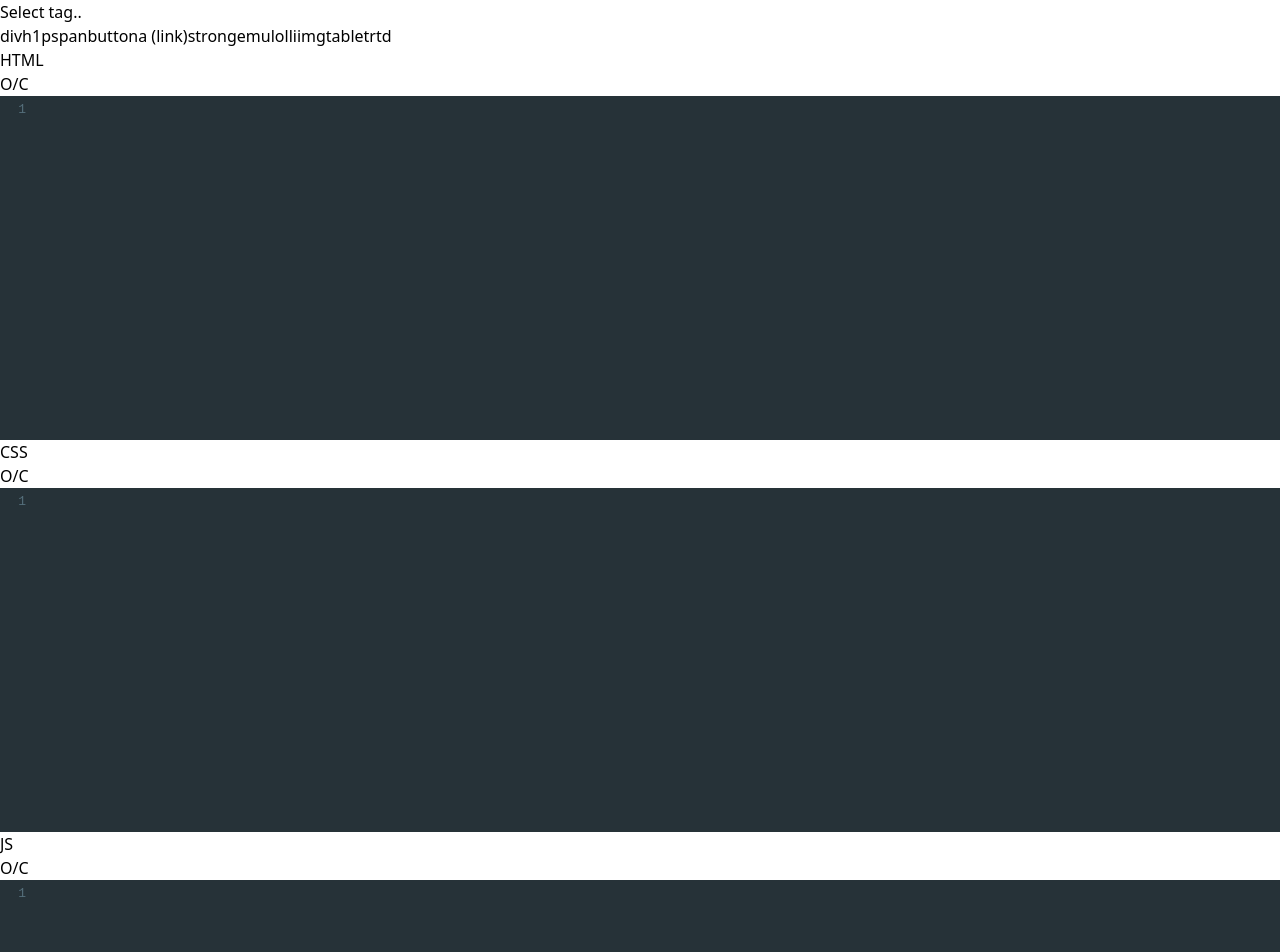
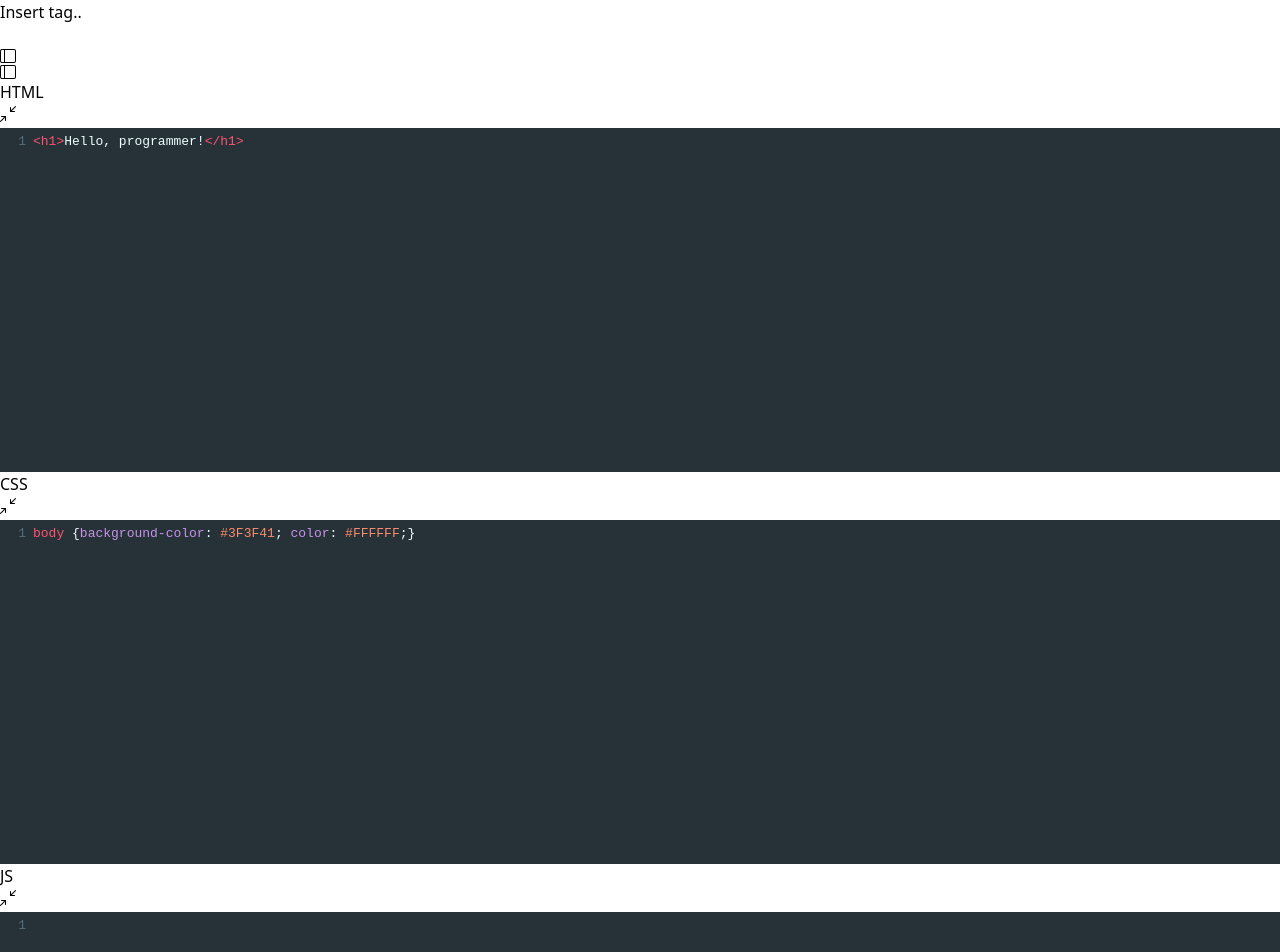
Before and after one commit to zohaibxJackie/Html-Css-Js-Compiler, a React (Vite) app: page / in a window 1280 px wide. Shown: the top 952 px of the page. Built offline with nearby package versions, Linux system fonts and the light colour scheme.

Commit message:
Added full functionality

```diff
--- a/package.json
+++ b/package.json
@@ -12,9 +12,11 @@
   "dependencies": {
     "codemirror": "^5.65.17",
     "lodash": "^4.17.21",
+    "re-resizable": "^6.9.17",
     "react": "^18.3.1",
     "react-codemirror2": "^8.0.0",
-    "react-dom": "^18.3.1"
+    "react-dom": "^18.3.1",
+    "react-icons": "^5.2.1"
   },
   "devDependencies": {
     "@types/react": "^18.3.3",
--- a/src/App.jsx
+++ b/src/App.jsx
@@ -1,74 +1,151 @@
 import { useEffect, useState } from "react";
+import { Resizable } from 're-resizable';
 import Editor from "./components/Editor";
 import debounce from 'lodash/debounce';
-import InsertTag from "./components/InsertTag";
+import Header from "./components/Header";
 import useLocalStorage from "./CustomHooks/useLocalStorage";
+import { BsArrowsAngleContract } from "react-icons/bs";
+import { BsArrowsAngleExpand } from "react-icons/bs";
 
 function App() {
-  const [html, setHtml] = useLocalStorage("html","");
-  const [css, setCss] = useLocalStorage("css","");
-  const [js, setJs] = useLocalStorage("js","");
+  const [html, setHtml] = useLocalStorage("html", "<h1>Hello, programmer!</h1>");
+  const [css, setCss] = useLocalStorage("css", "body {background-color: #3F3F41; color: #FFFFFF;}");
+  const [js, setJs] = useLocalStorage("js", "");
   const [srcDoc, setSrcDoc] = useState("");
+
+  // These variables are to handle the flex grow of code editors
+  const [htmlGrow, setHtmlGrow] = useState("flex-grow");
+  const [cssGrow, setCssGrow] = useState("flex-grow");
+  const [jsGrow, setJsGrow] = useState("flex-grow");
+
+  // These variables are to handle toggle betwee icons when the editor is open or close
+  const [iconToggleHtml, setIconToggleHtml] = useState(true);
+  const [iconToggleCss, setIconToggleCss] = useState(true);
+  const [iconToggleJs, setIconToggleJs] = useState(true);
+
+  const [layoutVarOne, setLayoutVarOne] = useState(true);
+  // I will use this variable to set the value of ifram to dynamically change in vh
+  const [layoutVarTwo, setLayoutVarTwo] = useState(true);
 
   const debounceUpdate = debounce(() => {
     setSrcDoc(`
       <html>
+      <head>
+        <meta charset="UTF-8" />
+        <link rel="icon" type="image/svg+xml" href="/vite.svg" />
+        <meta name="viewport" content="width=device-width, initial-scale=1.0" />
+      </head>
+        <style>${css}</style>
         <body>${html}</body>
-      <style>${css}</style>
         <script>${js}</script>
       </html>
     `)
-  }, 1000);
+  }, 250);
 
   useEffect(() => {
     debounceUpdate();
   }, [html, css, js]);
 
+  const handleLength = (e) => {
+    // This function is to handle the length of the the code editor and also to change the opend and close icon of code editors
+    if (e === 'HTML') {
+      setHtmlGrow(htmlGrow === 'flex-grow' ? 'flex-grow-0 collapse-code' : 'flex-grow');
+      setIconToggleHtml(!iconToggleHtml)
+    } else if (e === 'CSS') {
+      setCssGrow(cssGrow === 'flex-grow' ? 'flex-grow-0 collapse-code' : 'flex-grow');
+      setIconToggleCss(!iconToggleCss)
+    } else if (e === 'JS') {
+      setJsGrow(jsGrow === 'flex-grow' ? 'flex-grow-0 collapse-code' : 'flex-grow');
+      setIconToggleJs(!iconToggleJs)
+    }
+
+  }
+
+  const changeLayout = (e) => {
+    if (e === 'column') {
+      setLayoutVarOne(false);
+      setLayoutVarTwo(false);
+    } else {
+      setLayoutVarOne(true);
+      setLayoutVarTwo(true);
+    }
+  }
 
   return (
-    <div>
-      <InsertTag setHtml={setHtml} />
-      <div className="h-[50vh] flex gap-4 p-3 bg-zinc-700">
-        <div className="flex-grow basis-0 flex flex-col">
+    <>
+      <Header setHtml={setHtml} changeLayout={changeLayout} />
+      {/* This is the code editors section */}
+
+      <div className={`flex ${layoutVarOne ? 'flex-col' : 'flex-row'} overflow-hidden`}>
+        {/* The resizable will allow it to resize if the user want to resize */}
+      <Resizable
+      enable={{
+        right: true,   // Allow resizing from the right side only
+        left: false,
+        top: false,
+        bottom: false,
+        topRight: false,
+        bottomRight: false,
+        bottomLeft: false,
+        topLeft: false,
+      }}
+      minWidth={'30vw'}
+      >
+        <div className={`flex gap-4 p-3 min-w-[30vw] bg-zinc-700 ${layoutVarOne ? "flex-row" : "flex-col"}`}>
+          <div className={`${htmlGrow} flex flex-col`}>
             {/* HTml editor */}
+            <div className='flex justify-between bg-black text-white pr-2 pl-4'>
+              <p>HTML</p>
+              <button onClick={() => handleLength('HTML')}>{iconToggleHtml ? <BsArrowsAngleContract /> : <BsArrowsAngleExpand />}</button>
+            </div>
             <Editor
-          currentLanguage={"HTML"}
               language={"xml"}
               value={html}
               onchange={setHtml}
+              iconToggleHtml={iconToggleHtml}
             />
           </div>
-        <div className="flex-grow basis-0 flex flex-col">
+          <div className={`${cssGrow} flex flex-col`}>
             {/* CSS editor */}
+            <div className='flex justify-between bg-black text-white pr-2 pl-4'>
+              <p>CSS</p>
+              <button onClick={() => handleLength('CSS')}>{iconToggleCss ? <BsArrowsAngleContract /> : <BsArrowsAngleExpand />}</button>
+            </div>
             <Editor
-          currentLanguage={"CSS"}
               language={"css"}
               value={css}
               onchange={setCss}
+              iconToggleCss={iconToggleCss}
             />
           </div>
-        <div className="flex-grow basis-0 flex flex-col">
+          <div className={`${jsGrow} flex flex-col`}>
             {/* JS editor */}
+            <div className='flex justify-between bg-black text-white pr-2 pl-4'>
+              <p>JS</p>
+              <button onClick={() => handleLength('JS')}>{iconToggleJs ? <BsArrowsAngleContract /> : <BsArrowsAngleExpand />}</button>
+            </div>
             <Editor
-          currentLanguage={"JS"}
               language={"javascript"}
               value={js}
               onchange={setJs}
+              iconToggleJs={iconToggleJs}
             />
           </div>
         </div>
-      {/* this is the lower section */}
-      <div className="h-[50vh]">
+      </Resizable>
+        {/* this is the ifram section where website is rendered */}
+        <div className={`${layoutVarTwo ? 'h-[50vh]' : 'h-[100vh]'} w-full`}>
           <iframe
             srcDoc={srcDoc}
             height={'100%'}
             width={'100%'}
             title="Output"
-        sandbox="allow-scripts"
+            sandbox="allow-scripts allow-modals"
           />
         </div>
       </div>
+    </>
   )
 }
 
-export default App
+export default App;
--- a/src/components/Editor.jsx
+++ b/src/components/Editor.jsx
@@ -10,13 +10,9 @@ const Editor = (props) => {
     const handleChange = (editor, data, value) => {
         onchange(value);
     }
+
   return (
     <>
-     <div className='flex justify-between bg-black text-white pr-2 pl-4'>
-        <p>{currentLanguage}</p>
-        <button>O/C</button>
-     </div>
-     <div>
       <CodeMirror
         onBeforeChange={handleChange}
         value={value}
@@ -28,7 +24,6 @@ const Editor = (props) => {
           lineNumbers: true,
         }}
       />
-    </div>
     </>
   )
 }
--- a/src/components/InsertTag.jsx
+++ b/src/components/Header.jsx
@@ -1,19 +1,25 @@
-import { useRef, useState } from 'react';
+import { useState } from 'react';
 
-const InsertTag = ({ setHtml }) => {
+import { BsLayoutSidebar } from "react-icons/bs";
+
+const Header = ({ setHtml, changeLayout }) => {
+    // using scale property to show and hide the menu of HTML tags
     const [scale, setScale] = useState(0);
     const handleClick = (e) => {
-        setHtml(prev => prev === '' ? prev + e : prev + '\n' + e)
-        setScale(0)
+        setHtml(prev => prev === '' ? prev + e : prev + '\n' + e);
+        setScale(0);
     }
     const showItems = () => {
+        console.log("hello")
         setScale(prev => prev === 0 ? 1 : 0)
     }
+
     return (
-        <div className="bg-zinc-700">
-            <div className='border-black border rounded ml-[25vw] mt-3 px-3 py-1 text-white bg-zinc-800 relative inline-block cursor-pointer'>
-                <p onClick={showItems}>Select tag..</p>
-                <div className={`absolute left-0 top-[2.2rem] w-[8rem] bg-zinc-800 rounded flex flex-col z-50 scale-${scale}`}>
+        <div className="bg-zinc-700 flex justify-between gap-4 p-4">
+            <div className='border-black border rounded px-3 py-1 text-white bg-zinc-800 relative inline-block cursor-pointer'>
+                <button title='Insert HTML tags' onClick={showItems}>Insert tag..</button>
+                {/* The reason I applied inline css instead of applying tailwind is that because I was facing an issue. Whenever I started the server, the value of scale was being updated but it was not updated in the tailwind css. so I had to apply inline css, other option was to apply a funtion in tailwind */}
+                <div className={`absolute left-0 top-[2.2rem] w-[8rem] bg-zinc-800 rounded flex flex-col z-50 `} style={{transform: `scale(${scale})`}}>
                     <button className='hover:bg-zinc-900' onClick={() => handleClick('<div></div>')}>div</button>
                     <button className='hover:bg-zinc-900' onClick={() => handleClick('<h1></h1>')}>h1</button>
                     <button className='hover:bg-zinc-900' onClick={() => handleClick('<p></p>')}>p</button>
@@ -31,8 +37,12 @@ const InsertTag = ({ setHtml }) => {
                     <button className='hover:bg-zinc-900' onClick={() => handleClick('<td></td>')}>td</button>
                 </div>
             </div>
+            <div className='flex gap-4 text-white'>
+                <BsLayoutSidebar className='cursor-pointer' title='Change Layout' onClick={() => changeLayout('column')} />
+                <BsLayoutSidebar className='cursor-pointer rotate-90' title='Change Layout' onClick={() => changeLayout('row')} />
+            </div>
         </div>
     );
 };
 
-export default InsertTag;
+export default Header;
--- a/src/index.css
+++ b/src/index.css
@@ -9,3 +9,11 @@
 .CodeMirror {
     height: 100% !important;
 }
+
+.collapse-code {
+    align-self: flex-start;
+}
+
+.collapse-code .CodeMirror-scroll {
+    position: absolute !important;
+}
```
Also changed, not shown: 1 other file (tests, documents, lock files or other folders). Lines whose indentation alone changed are shown as unchanged.
